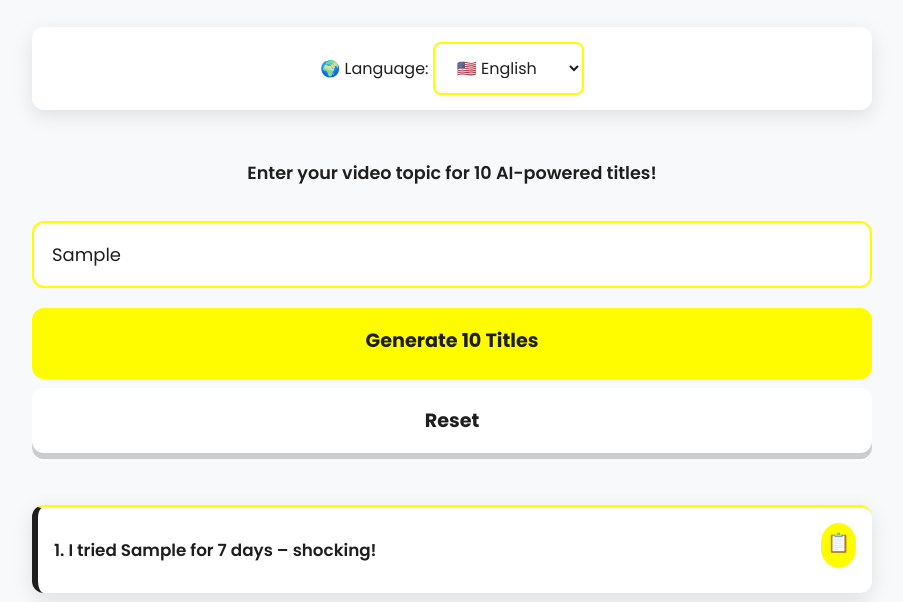
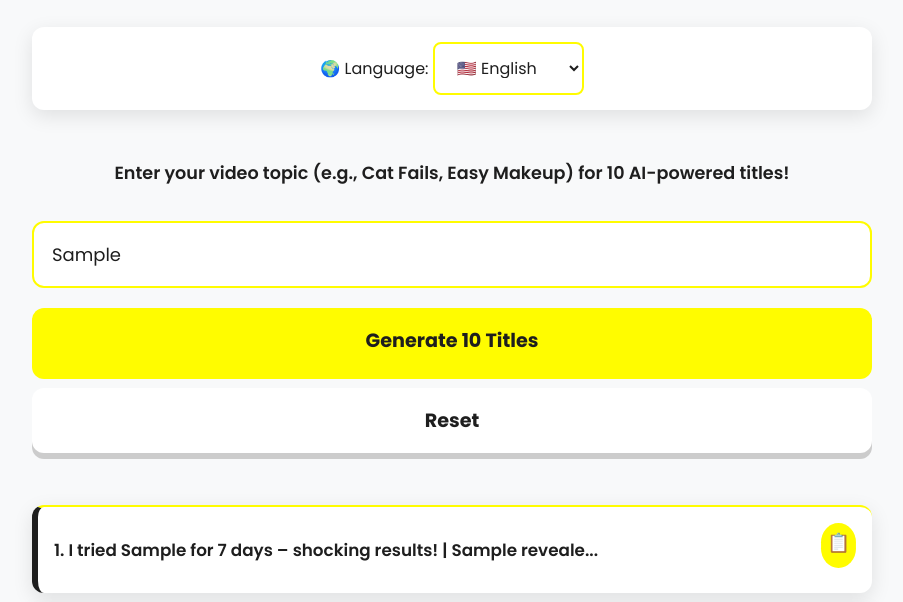
Before and after one commit to houssamhr/snaptitles-generator, a plain HTML site: page index.html in a window 1280 px wide. Both pictures are taken after typing "Sample" into the empty fields and a click on the button "Generate 10 Titles". Shown: the part 191-793 px from the top of the page, without its empty margins (188-1091 px from the left). Drawn offline with Linux system fonts and the light colour scheme.

Commit message:
index.html

```diff
--- a/index.html
+++ b/index.html
@@ -71,7 +71,7 @@ button{display:block;width:100%;padding:18px;font-size:1.2em;font-weight:700;col
     </select>
 </div>
 
-<p id="description">Enter your video topic for 10 AI-powered titles!</p>
+<p id="description">Enter your video topic (e.g., Cat Fails, Easy Makeup) for 10 AI-powered titles!</p>
 <input type="text" id="topicInput" placeholder="e.g., Magic Tricks, Cooking Hacks" maxlength="100" />
 <button id="generateBtn" type="button">Generate 10 Titles</button>
 <button id="resetBtn" type="button">Reset</button>
@@ -84,27 +84,64 @@ button{display:block;width:100%;padding:18px;font-size:1.2em;font-weight:700;col
 
 <script>
 document.addEventListener('DOMContentLoaded', () => {
-
     const translations = {
-    en: { pageTitle:"Snapchat Title Generator", mainTitle:"Snap Titles AI ⚡️", description:"Enter your video topic for 10 AI-powered titles!", placeholder:"e.g., Magic Tricks, Cooking Hacks", button:"Generate 10 Titles", reset:"Reset", alert:"Please enter a topic!" },
-    ar: { pageTitle:"مولد عناوين سناب شات", mainTitle:"مولد عناوين سناب AI ⚡️", description:"أدخل موضوع الفيديو للحصول على 10 عناوين مدعومة بالذكاء الاصطناعي!", placeholder:"مثال: خدع سحرية، نصائح طبخ", button:"إنشاء 10 عناوين", reset:"إعادة تعيين", alert:"يرجى إدخال موضوع!" },
-    fr: { pageTitle:"Générateur de Titres Snapchat", mainTitle:"Générateur de Titres AI ⚡️", description:"Entrez votre sujet pour 10 titres boostés par l'IA !", placeholder:"ex. : Tours de Magie, Astuces Cuisine", button:"Générer 10 Titres", reset:"Réinitialiser", alert:"Veuillez entrer un sujet !" },
-    es: { pageTitle:"Generador de Títulos Snapchat", mainTitle:"Generador de Títulos AI ⚡️", description:"¡Ingresa tu tema para 10 títulos impulsados por IA!", placeholder:"ej. : Trucos de Magia, Consejos de Cocina", button:"Generar 10 Títulos", reset:"Restablecer", alert:"¡Por favor ingresa un tema!" },
-    de: { pageTitle:"Snapchat Titel Generator", mainTitle:"Snap Titel AI ⚡️", description:"Gib dein Thema ein für 10 KI-gestützte Titel!", placeholder:"z.B. Zaubertricks, Kochtipps", button:"10 Titel Generieren", reset:"Zurücksetzen", alert:"Bitte gib ein Thema ein!" },
-    it: { pageTitle:"Generatore di Titoli Snapchat", mainTitle:"Snap Titoli AI ⚡️", description:"Inserisci il tuo argomento per 10 titoli basati sull'IA!", placeholder:"es. Trucchi Magici, Consigli Cucina", button:"Genera 10 Titoli", reset:"Ripristina", alert:"Per favore inserisci un argomento!" }
+        en: {
+            pageTitle: "Snapchat Title Generator",
+            mainTitle: "Snap Titles AI ⚡️",
+            description: "Enter your video topic (e.g., Cat Fails, Easy Makeup) for 10 AI-powered titles!",
+            placeholder: "e.g., Magic Tricks, Cooking Hacks",
+            button: "Generate 10 Titles",
+            reset: "Reset",
+            alert: "Please enter a topic!",
+        },
+        ar: {
+            pageTitle: "مولد عناوين سناب شات",
+            mainTitle: "عناوين سناب AI ⚡️",
+            description: "أدخل موضوع الفيديو للحصول على 10 عناوين مُولدة بالذكاء الاصطناعي!",
+            placeholder: "مثال: خدع سحرية، وصفات طبخ",
+            button: "توليد 10 عناوين",
+            reset: "إعادة ضبط",
+            alert: "يرجى إدخال الموضوع!",
+        },
+        fr: {
+            pageTitle: "Générateur de titres Snapchat",
+            mainTitle: "Titres Snap AI ⚡️",
+            description: "Entrez le sujet de votre vidéo pour 10 titres générés par IA !",
+            placeholder: "ex: Tours de magie, Astuces cuisine",
+            button: "Générer 10 titres",
+            reset: "Réinitialiser",
+            alert: "Veuillez entrer un sujet !",
+        },
+        es: {
+            pageTitle: "Generador de títulos de Snapchat",
+            mainTitle: "Títulos Snap AI ⚡️",
+            description: "Ingrese el tema de su video para 10 títulos generados por IA!",
+            placeholder: "ej: Trucos de magia, Consejos de cocina",
+            button: "Generar 10 títulos",
+            reset: "Restablecer",
+            alert: "¡Por favor ingrese un tema!",
+        },
+        de: {
+            pageTitle: "Snapchat Titel Generator",
+            mainTitle: "Snap Titel AI ⚡️",
+            description: "Geben Sie Ihr Videothema ein, um 10 KI-generierte Titel zu erhalten!",
+            placeholder: "z.B. Zaubertricks, Koch-Hacks",
+            button: "10 Titel generieren",
+            reset: "Zurücksetzen",
+            alert: "Bitte geben Sie ein Thema ein!",
+        },
+        it: {
+            pageTitle: "Generatore di titoli Snapchat",
+            mainTitle: "Titoli Snap AI ⚡️",
+            description: "Inserisci l'argomento del tuo video per 10 titoli generati dall'AI!",
+            placeholder: "es: Trucchi magici, Consigli di cucina",
+            button: "Genera 10 titoli",
+            reset: "Reimposta",
+            alert: "Per favore inserisci un argomento!",
+        }
     };
 
-// Default templates fallback for all languages
-const DEFAULT_TEMPLATES = {
-    en:["You won't believe what happened with [KEYWORD]!","Top 10 secrets about [KEYWORD] revealed","I tried [KEYWORD] for 7 days – shocking!","[KEYWORD] hacks that change everything","The truth about [KEYWORD] no one tells you","Stop ignoring [KEYWORD] tips! Here's why","Everything you need to know about [KEYWORD]","Insane results from trying [KEYWORD] once"],
-    ar:["لن تصدق ما حدث مع [KEYWORD]!","أفضل 10 أسرار عن [KEYWORD] مكشوفة","جربت [KEYWORD] لمدة 7 أيام – صادم!","حيل [KEYWORD] التي تغير كل شيء","الحقيقة عن [KEYWORD] التي لا يخبرك بها أحد","توقف عن تجاهل نصائح [KEYWORD]! إليك السبب","كل ما تحتاج معرفته عن [KEYWORD]","نتائج مذهلة من تجربة [KEYWORD] مرة واحدة"],
-    fr:["Vous ne croirez pas ce qui s'est passé avec [KEYWORD] !","Top 10 des secrets sur [KEYWORD] révélés","J'ai essayé [KEYWORD] pendant 7 jours – choquant !","Astuces [KEYWORD] qui changent tout","La vérité sur [KEYWORD] que personne ne vous dit","Arrêtez d'ignorer les conseils sur [KEYWORD] !","Tout ce que vous devez savoir sur [KEYWORD]","Résultats incroyables en essayant [KEYWORD] une fois"],
-    es:["¡No creerás lo que pasó con [KEYWORD]!","Top 10 secretos sobre [KEYWORD] revelados","Probé [KEYWORD] durante 7 días – ¡impactante!","Trucos de [KEYWORD] que lo cambian todo","La verdad sobre [KEYWORD] que nadie te dice","Deja de ignorar consejos sobre [KEYWORD]","Todo lo que necesitas saber sobre [KEYWORD]","Resultados increíbles al probar [KEYWORD]"],
-    de:["Du wirst nicht glauben, was mit [KEYWORD] passiert ist!","Top 10 Geheimnisse über [KEYWORD] enthüllt","Ich habe [KEYWORD] 7 Tage ausprobiert – schockierend!","[KEYWORD] Hacks, die alles verändern","Die Wahrheit über [KEYWORD], die niemand erzählt","Hör auf, [KEYWORD] Tipps zu ignorieren!","Alles, was du über [KEYWORD] wissen musst","Wahnsinnige Ergebnisse durch einmaliges Ausprobieren von [KEYWORD]"],
-    it:["Non crederai a cosa è successo con [KEYWORD]!","Top 10 segreti su [KEYWORD] rivelati","Ho provato [KEYWORD] per 7 giorni – scioccante!","Trucchi [KEYWORD] che cambiano tutto","La verità su [KEYWORD] che nessuno ti dice","Smetti di ignorare i consigli su [KEYWORD]!","Tutto quello che devi sapere su [KEYWORD]","Risultati folli provando [KEYWORD] una volta"]
-};
-
-let currentLang='en';
+    let currentLang = 'en';
     const langSelect = document.getElementById('langSelect');
     const description = document.getElementById('description');
     const pageTitle = document.getElementById('pageTitle');
@@ -114,7 +151,7 @@ const generateBtn = document.getElementById('generateBtn');
     const resetBtn = document.getElementById('resetBtn');
     const titlesDiv = document.getElementById('titles');
 
-function applyLanguage(){
+    function applyLanguage() {
         const L = translations[currentLang];
         pageTitle.textContent = L.pageTitle;
         mainTitle.textContent = L.mainTitle;
@@ -122,61 +159,173 @@ function applyLanguage(){
         topicInput.placeholder = L.placeholder;
         generateBtn.textContent = L.button;
         resetBtn.textContent = L.reset;
-    const isRTL = currentLang==='ar';
-    document.documentElement.dir = isRTL?'rtl':'ltr';
-    document.body.style.direction = isRTL?'rtl':'ltr';
+        const isRTL = currentLang === 'ar';
+        document.documentElement.dir = isRTL ? 'rtl' : 'ltr';
+        document.body.style.direction = isRTL ? 'rtl' : 'ltr';
     }
 
-langSelect.addEventListener('change', e=>{
+    langSelect.addEventListener('change', (e) => {
         currentLang = e.target.value;
         applyLanguage();
-    topicInput.value='';
-    titlesDiv.innerHTML='';
     });
 
-resetBtn.addEventListener('click', ()=>{
-    topicInput.value='';
-    titlesDiv.innerHTML='';
+    window.resetForm = function() {
+        topicInput.value = '';
+        titlesDiv.innerHTML = '';
         topicInput.classList.remove('error');
-});
+    };
+    resetBtn.addEventListener('click', resetForm);
 
-function copyToClipboard(text, btn){
-    if(!navigator.clipboard){
-        const ta=document.createElement('textarea');ta.value=text;document.body.appendChild(ta);ta.select();try{document.execCommand('copy');}catch(_){}
-        document.body.removeChild(ta); flashCopy(btn); return;
+    function copyToClipboard(text, btn) {
+        if (!navigator.clipboard) {
+            const ta = document.createElement('textarea');
+            ta.value = text;
+            document.body.appendChild(ta);
+            ta.select();
+            try { document.execCommand('copy'); } catch (_) {}
+            document.body.removeChild(ta);
+            flashCopy(btn);
+            return;
         }
-    navigator.clipboard.writeText(text).then(()=>flashCopy(btn)).catch(()=>alert('Failed to copy'));
+        navigator.clipboard.writeText(text).then(() => flashCopy(btn)).catch(() => alert('Failed to copy'));
     }
 
-function flashCopy(btn){ const old=btn.innerHTML; btn.innerHTML='✅'; setTimeout(()=>btn.innerHTML=old,900); }
+    function flashCopy(btn) {
+        const old = btn.innerHTML;
+        btn.innerHTML = '✅';
+        setTimeout(() => btn.innerHTML = old, 900);
+    }
 
-function generateTitles(){
+    // Dynamic title patterns per language
+    const TITLE_PATTERNS = {
+        en: [
+            "[KEYWORD] revealed – you won't believe it!",
+            "Top 10 [KEYWORD] secrets",
+            "I tried [KEYWORD] for 7 days – shocking results!",
+            "Stop doing [KEYWORD] wrong – do this instead!",
+            "Everything you need to know about [KEYWORD]",
+            "[KEYWORD] hacks that change everything",
+            "The truth about [KEYWORD] no one tells you",
+            "Why [KEYWORD] is trending right now",
+            "How [KEYWORD] changed my life",
+            "Insane results after trying [KEYWORD]"
+        ],
+        ar: [
+            "اكتشف [KEYWORD] – لن تصدق ما حدث!",
+            "أفضل 10 أسرار عن [KEYWORD]",
+            "جربت [KEYWORD] لمدة 7 أيام – النتائج مذهلة!",
+            "توقف عن التعامل مع [KEYWORD] بهذه الطريقة – جرب هذا!",
+            "كل ما تحتاج معرفته عن [KEYWORD]",
+            "حيل [KEYWORD] التي تغير كل شيء",
+            "الحقيقة عن [KEYWORD] التي لا يخبرك بها أحد",
+            "لماذا [KEYWORD] أصبحت رائجة الآن",
+            "كيف غيّر [KEYWORD] حياتي",
+            "نتائج مذهلة بعد تجربة [KEYWORD]"
+        ],
+        fr: [
+            "[KEYWORD] révélé – vous n'allez pas le croire !",
+            "Top 10 secrets sur [KEYWORD]",
+            "J'ai essayé [KEYWORD] pendant 7 jours – résultats choquants !",
+            "Arrêtez de mal faire [KEYWORD] – faites ceci à la place !",
+            "Tout ce que vous devez savoir sur [KEYWORD]",
+            "Astuces [KEYWORD] qui changent tout",
+            "La vérité sur [KEYWORD] que personne ne vous dit",
+            "Pourquoi [KEYWORD] est tendance maintenant",
+            "Comment [KEYWORD] a changé ma vie",
+            "Résultats incroyables après avoir essayé [KEYWORD]"
+        ],
+        es: [
+            "[KEYWORD] revelado – ¡no lo creerás!",
+            "Top 10 secretos sobre [KEYWORD]",
+            "Probé [KEYWORD] durante 7 días – ¡resultados sorprendentes!",
+            "Deja de hacer [KEYWORD] mal – haz esto en su lugar!",
+            "Todo lo que necesitas saber sobre [KEYWORD]",
+            "Trucos de [KEYWORD] que lo cambian todo",
+            "La verdad sobre [KEYWORD] que nadie te dice",
+            "Por qué [KEYWORD] está de moda ahora",
+            "Cómo [KEYWORD] cambió mi vida",
+            "Resultados increíbles después de probar [KEYWORD]"
+        ],
+        de: [
+            "[KEYWORD] enthüllt – du wirst es nicht glauben!",
+            "Top 10 Geheimnisse über [KEYWORD]",
+            "Ich habe [KEYWORD] 7 Tage ausprobiert – schockierende Ergebnisse!",
+            "Hör auf, [KEYWORD] falsch zu machen – mach stattdessen das!",
+            "Alles, was du über [KEYWORD] wissen musst",
+            "[KEYWORD] Hacks, die alles verändern",
+            "Die Wahrheit über [KEYWORD], die dir niemand erzählt",
+            "Warum [KEYWORD] gerade im Trend liegt",
+            "Wie [KEYWORD] mein Leben verändert hat",
+            "Unglaubliche Ergebnisse nach dem Testen von [KEYWORD]"
+        ],
+        it: [
+            "[KEYWORD] rivelato – non ci crederai!",
+            "Top 10 segreti su [KEYWORD]",
+            "Ho provato [KEYWORD] per 7 giorni – risultati sorprendenti!",
+            "Smettila di fare male [KEYWORD] – prova così!",
+            "Tutto quello che devi sapere su [KEYWORD]",
+            "Trucchi [KEYWORD] che cambiano tutto",
+            "La verità su [KEYWORD] che nessuno ti dice",
+            "Perché [KEYWORD] è di tendenza ora",
+            "Come [KEYWORD] ha cambiato la mia vita",
+            "Risultati incredibili dopo aver provato [KEYWORD]"
+        ]
+    };
+
+    function shuffle(array) {
+        for (let i = array.length - 1; i > 0; i--) {
+            const j = Math.floor(Math.random() * (i + 1));
+            [array[i], array[j]] = [array[j], array[i]];
+        }
+        return array;
+    }
+
+    function generateDynamicTitles(topic, numTitles = 10) {
+        const patterns = TITLE_PATTERNS[currentLang];
+        const titles = [];
+        for (let i = 0; i < numTitles; i++) {
+            const pattern1 = patterns[Math.floor(Math.random() * patterns.length)];
+            const pattern2 = patterns[Math.floor(Math.random() * patterns.length)];
+            let title = Math.random() < 0.5 ? pattern1 : `${pattern1} | ${pattern2}`;
+            title = title.replace(/\[KEYWORD\]/gi, topic);
+            if (title.length > 65) title = title.slice(0, 62) + '...';
+            titles.push(title);
+        }
+        return titles;
+    }
+
+    function generateTitles() {
+        const L = translations[currentLang];
         const topic = topicInput.value.trim();
-    if(!topic){topicInput.classList.add('error'); setTimeout(()=>topicInput.classList.remove('error'),500); alert(translations[currentLang].alert); return;}
-    const templates = DEFAULT_TEMPLATES[currentLang] || DEFAULT_TEMPLATES['en'];
-    const NUM_TITLES=10, used=new Set(), MAX_ATTEMPTS=200;
-    let attempts=0;
-    while(used.size<NUM_TITLES && attempts<MAX_ATTEMPTS){
-        attempts++;
-        let tpl = templates[Math.floor(Math.random()*templates.length)];
-        let title = tpl.replace(/\[KEYWORD\]/gi, topic);
-        if(title.length>60) title=title.slice(0,57)+'...';
-        used.add(title);
+        if (!topic) {
+            topicInput.classList.add('error');
+            setTimeout(() => topicInput.classList.remove('error'), 500);
+            alert(L.alert);
+            return;
         }
-    titlesDiv.innerHTML='';
-    Array.from(used).slice(0,NUM_TITLES).forEach((t,idx)=>{
-        const container=document.createElement('div'); container.className='title-container';
-        const span=document.createElement('span'); span.className='title-text'; span.textContent=`${idx+1}. ${t}`;
-        const copyBtn=document.createElement('button'); copyBtn.className='copy-btn'; copyBtn.setAttribute('aria-label','Copy Title'); copyBtn.innerHTML='📋';
-        copyBtn.addEventListener('click',()=>copyToClipboard(t,copyBtn));
-        container.appendChild(span); container.appendChild(copyBtn); titlesDiv.appendChild(container);
+
+        const titles = generateDynamicTitles(topic, 10);
+        titlesDiv.innerHTML = '';
+        titles.forEach((t, idx) => {
+            const container = document.createElement('div');
+            container.className = 'title-container';
+            const span = document.createElement('span');
+            span.className = 'title-text';
+            span.textContent = `${idx+1}. ${t}`;
+            const copyBtn = document.createElement('button');
+            copyBtn.className = 'copy-btn';
+            copyBtn.setAttribute('aria-label','Copy Title');
+            copyBtn.innerHTML = '📋';
+            copyBtn.addEventListener('click',()=>copyToClipboard(t, copyBtn));
+            container.appendChild(span);
+            container.appendChild(copyBtn);
+            titlesDiv.appendChild(container);
         });
     }
 
     generateBtn.addEventListener('click', generateTitles);
-topicInput.addEventListener('keydown', e=>{ if(e.key==='Enter'){e.preventDefault(); generateTitles(); }});
+    topicInput.addEventListener('keydown', (e) => { if(e.key==='Enter'){e.preventDefault();generateTitles();}});
     applyLanguage();
-
 });
 </script>
 </body>
```
Lines whose indentation alone changed are shown as unchanged.
